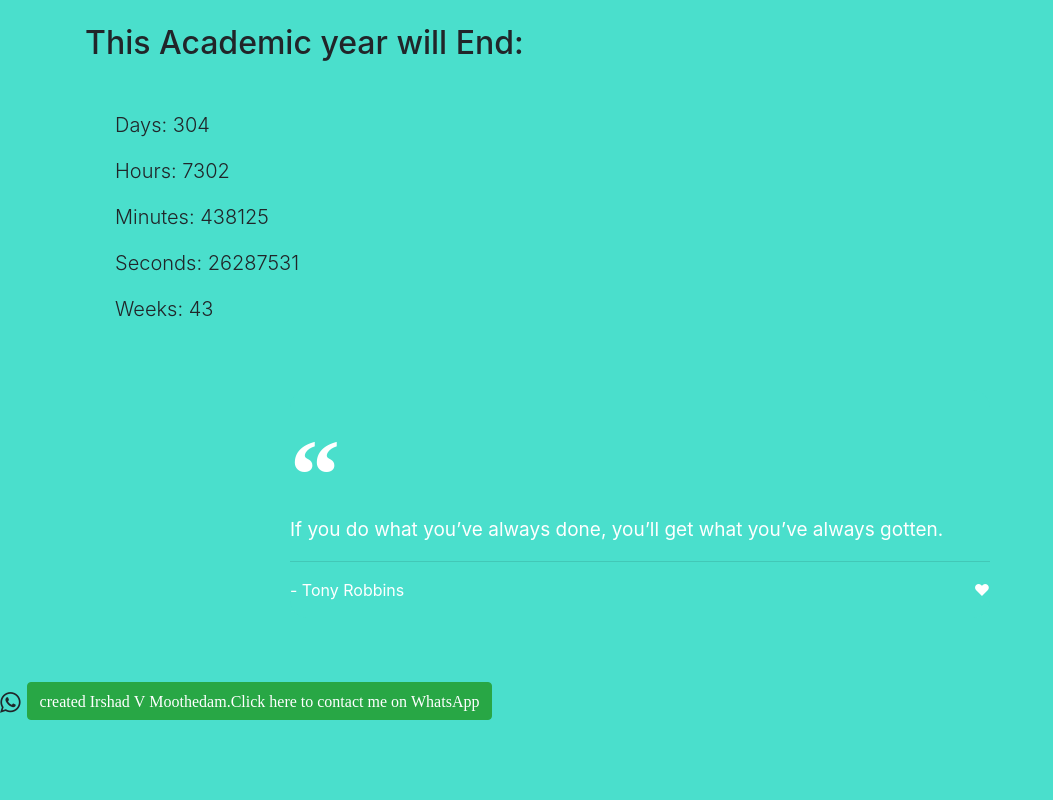
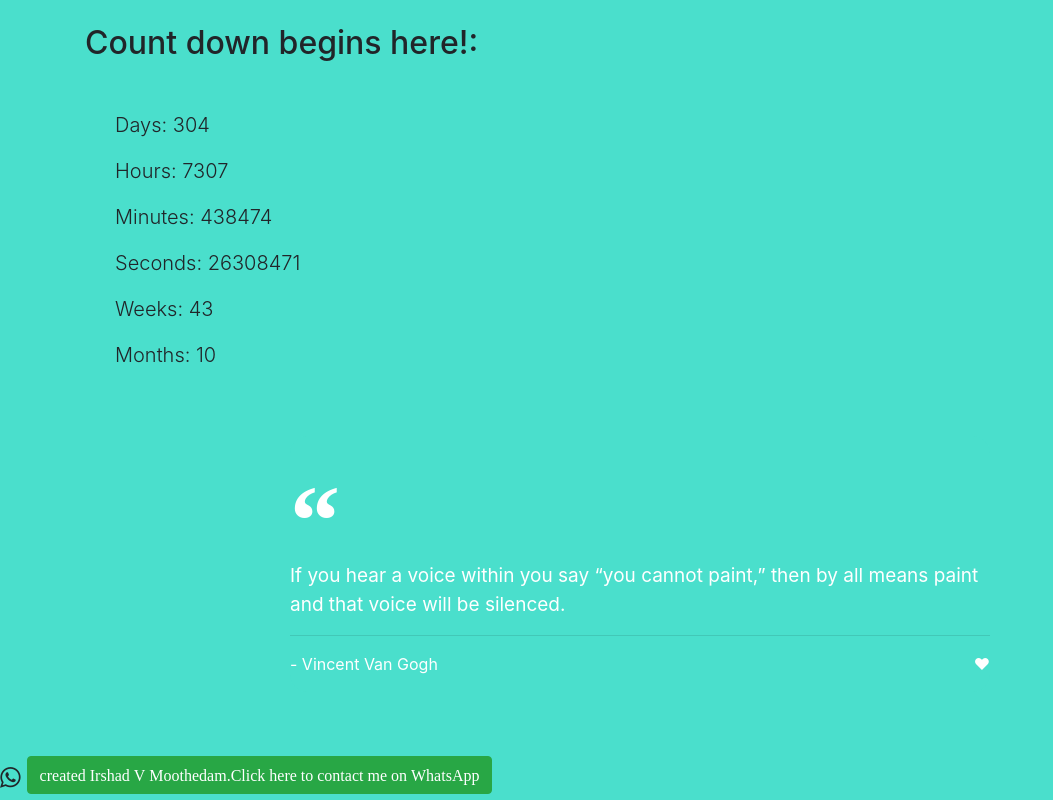
Before and after one commit to Irshad-V/remaining-days-2023-24-academic-year, a plain HTML site: page index.html in a window 1280 px wide. Shown: the whole page, without its empty margins (0-1053 px from the left). Drawn offline with nearby package versions, Linux system fonts and the light colour scheme.

Commit message:
date changed

```diff
--- a/app.js
+++ b/app.js
@@ -339,7 +339,7 @@ function updateQuoteEvery24Hours() {
 
     setInterval(() => {
         displayQuote(); // Display a new random quote every 24 hours
-    }, 20 * 1000); //
+    }, 2 * 1000); //
 }
 //   24 * 60 * 60
 updateQuoteEvery24Hours();
--- a/index.html
+++ b/index.html
@@ -2,7 +2,7 @@
 <html>
 
 <head>
-    <title>Final year</title>
+    <title>Final year of wafy </title>
     <!-- Add Bootstrap CSS link -->
     <link rel="stylesheet" href="https://maxcdn.bootstrapcdn.com/bootstrap/4.5.2/css/bootstrap.min.css">
     <link rel="stylesheet" href="Style.css">
@@ -11,7 +11,7 @@
 
 <body>
     <div class="container mt-4 ">
-        <h2>This Academic year will End: </h2>
+        <h2>Count down begins here!: </h2>
         <div class="col mt-5">
             <div class="col ">
                 <p id="daysDisplay" class="lead">Days:</p>
@@ -27,6 +27,9 @@
             </div>
             <div class="col">
                 <p id="weeksDisplay" class="lead">Weeks:</p>
+            </div>
+            <div class="col">
+                <p id="monthsDisplay" class="lead">Months: </p>
             </div>
         </div>
     </div>
@@ -69,7 +72,6 @@
 
 
 
-
     <!-- Add Bootstrap JS and jQuery scripts -->
     <script src="https://code.jquery.com/jquery-3.5.1.slim.min.js"></script>
     <script src="https://cdn.jsdelivr.net/npm/@popperjs/core@2.11.6/dist/umd/popper.min.js"></script>
@@ -78,7 +80,7 @@
 
     <script>
         function updateTime() {
-            const destinationDate = new Date("May 23 2024 11:11:00");
+            const destinationDate = new Date("May 23, 2024 17:00:00");
             const currentDate = new Date();
 
             // Calculate the difference in milliseconds
@@ -90,6 +92,9 @@
             const diffInDays = Math.floor(diffInHours / 24);
             // Calculate the difference in weeks
             const diffInWeeks = Math.floor(diffInDays / 7);
+            const monthDifference =
+                (destinationDate.getFullYear() - currentDate.getFullYear()) * 12 +
+                (destinationDate.getMonth() - currentDate.getMonth());
 
             // Update the content of HTML elements with the calculated differences
             document.getElementById("daysDisplay").textContent = `Days: ${diffInDays}`;
@@ -97,6 +102,7 @@
             document.getElementById("minutesDisplay").textContent = `Minutes: ${diffInMinutes}`;
             document.getElementById("secondsDisplay").textContent = `Seconds: ${diffInSeconds}`;
             document.getElementById("weeksDisplay").textContent = ` Weeks: ${diffInWeeks}`;
+            document.getElementById("monthsDisplay").textContent = `Months: ${monthDifference}`;
         }
 
         // Update the time every second (1000ms)
```
